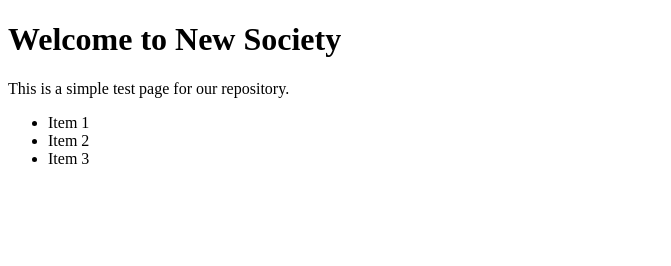
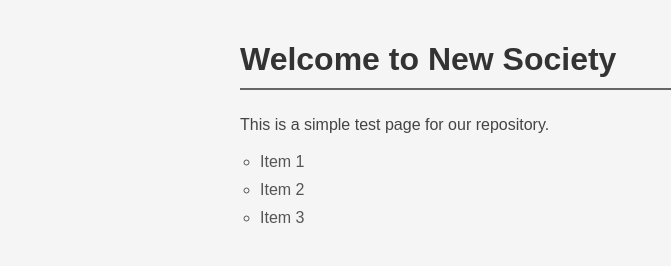
Before and after one commit to davidondrej/new-society-test, a plain HTML site: page index.html in a window 1280 px wide. Shown: the whole page, without its empty margins (0-671 px from the left). Drawn offline with Linux system fonts and the light colour scheme.

Commit message:
Add CSS styling

```diff
--- a/index.html
+++ b/index.html
@@ -4,6 +4,32 @@
     <meta charset="UTF-8">
     <meta name="viewport" content="width=device-width, initial-scale=1.0">
     <title>New Society Test</title>
+    <style>
+        body {
+            font-family: Arial, sans-serif;
+            max-width: 800px;
+            margin: 0 auto;
+            padding: 20px;
+            background-color: #f5f5f5;
+        }
+        h1 {
+            color: #333;
+            border-bottom: 2px solid #666;
+            padding-bottom: 10px;
+        }
+        p {
+            line-height: 1.6;
+            color: #444;
+        }
+        ul {
+            list-style-type: circle;
+            padding-left: 20px;
+        }
+        li {
+            margin: 10px 0;
+            color: #555;
+        }
+    </style>
 </head>
 <body>
     <h1>Welcome to New Society</h1>
```
